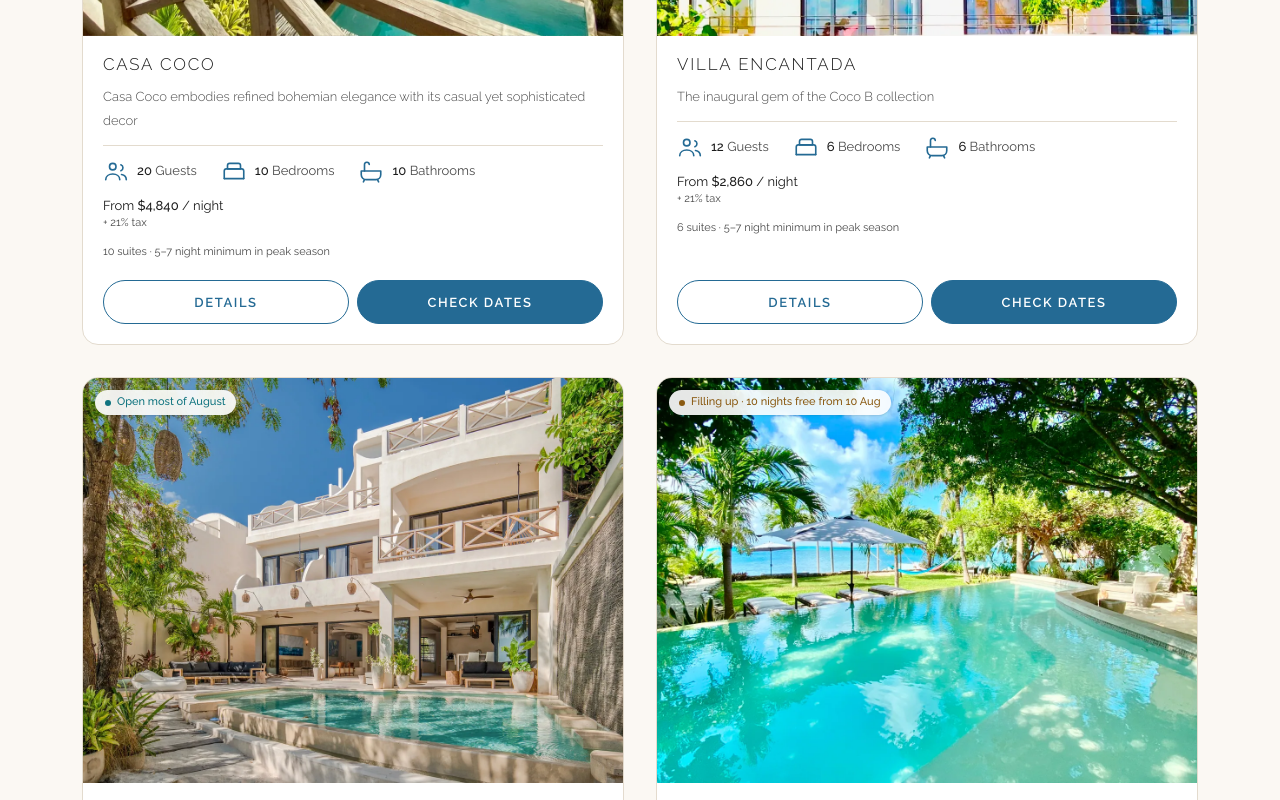
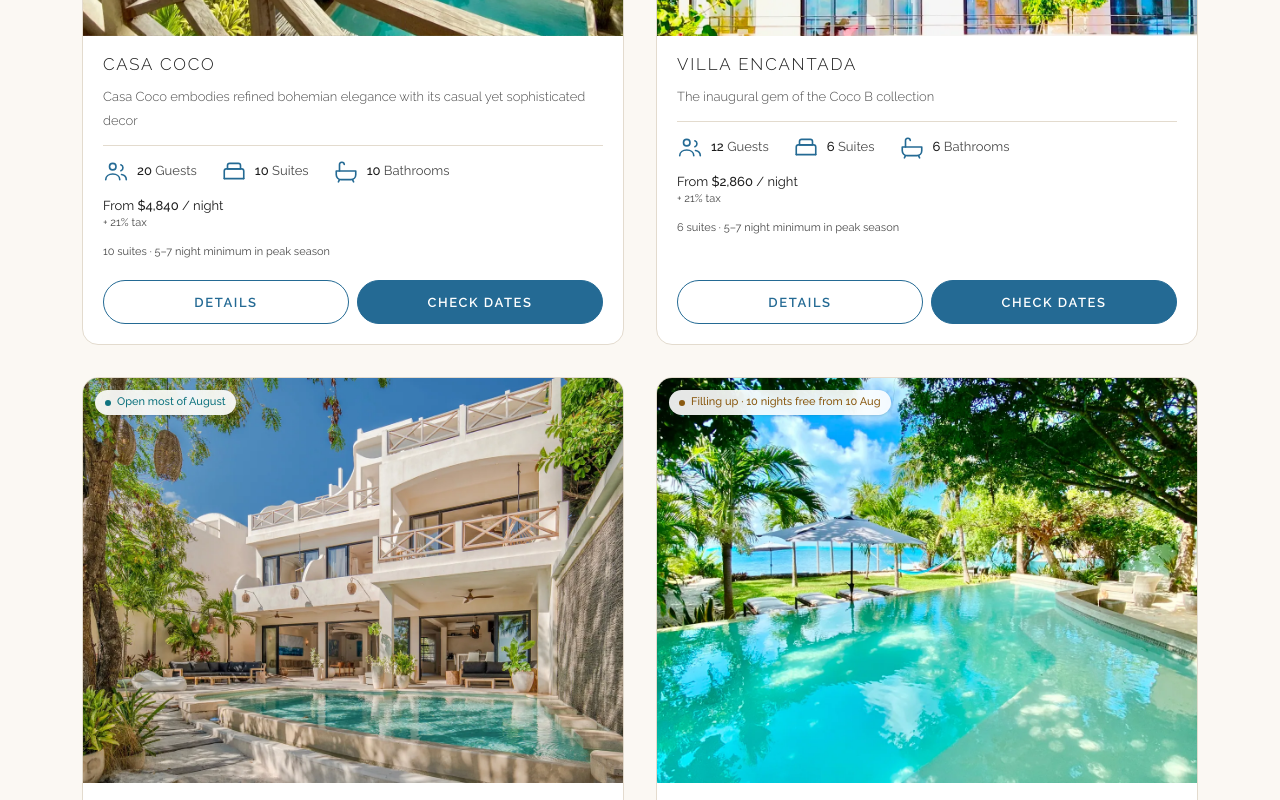
Before and after one commit to Tiggreee/Triple_Island, a Next.js app: page /villas in a window 1280 px wide. Shown: the part 1300-2100 px from the top of the page. Built offline with nearby package versions, Linux system fonts and the light colour scheme; no server answers.

Commit message:
villa: ficha usa 'Suites' en vez de 'Bedrooms', consistente con el resto del sitio

```diff
--- a/src/components/villa/spec-strip.tsx
+++ b/src/components/villa/spec-strip.tsx
@@ -19,7 +19,7 @@ const items: { label: string; path: ReactNode }[] = [
     ),
   },
   {
-    label: "Bedrooms",
+    label: "Suites",
     path: (
       <>
         <path d="M3 19v-7a2 2 0 0 1 2-2h14a2 2 0 0 1 2 2v7" />
```
